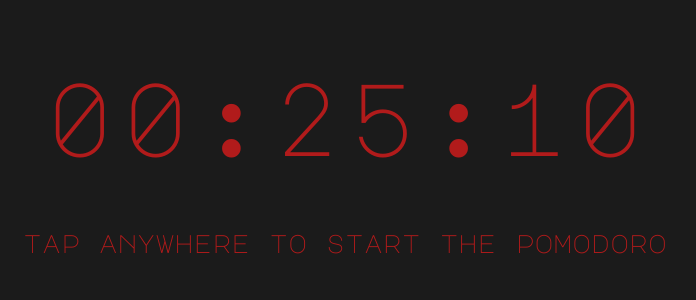
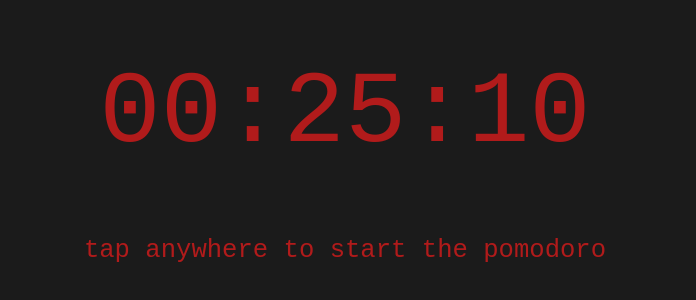
Before and after one commit to AndyKhang404/simple-pomo, a plain HTML site: page index.html in a window 1280 px wide. Shown: the part 240-540 px from the top of the page, without its empty margins (295-991 px from the left). Drawn offline with Linux system fonts and the light colour scheme.

Commit message:
Add fonts, meta tags

```diff
--- a/index.html
+++ b/index.html
@@ -2,10 +2,13 @@
 <html lang="en-us">
     <head>
         <meta name="viewport" content="width=device-width, height=device-height, user-scalable=no, user-scalable=0, initial-scale=1.0">
+        <meta name="keywords" content="pomo,pomodoro,timer">
+        <meta name="description" content="A simple, eye-candying pomodoro web app written with pure html,css and javascript">
+        <meta name="author" content="Andy Khang">
         <meta charset="UTF-8">
 
         <link rel="preconnect" href="https://fonts.gstatic.com">
-        <link href="https://fonts.googleapis.com/css2?family=Source+Code+Pro:wght@600&family=Major+Mono+Display&display=swap" rel="stylesheet">
+        <link href="https://fonts.googleapis.com/css2?family=Spartan:wght@300;400;500&family=Lato&display=swap" rel="stylesheet">
         <link rel="stylesheet" href="style.css">
 
         <title>Simplepomo</title>
```
